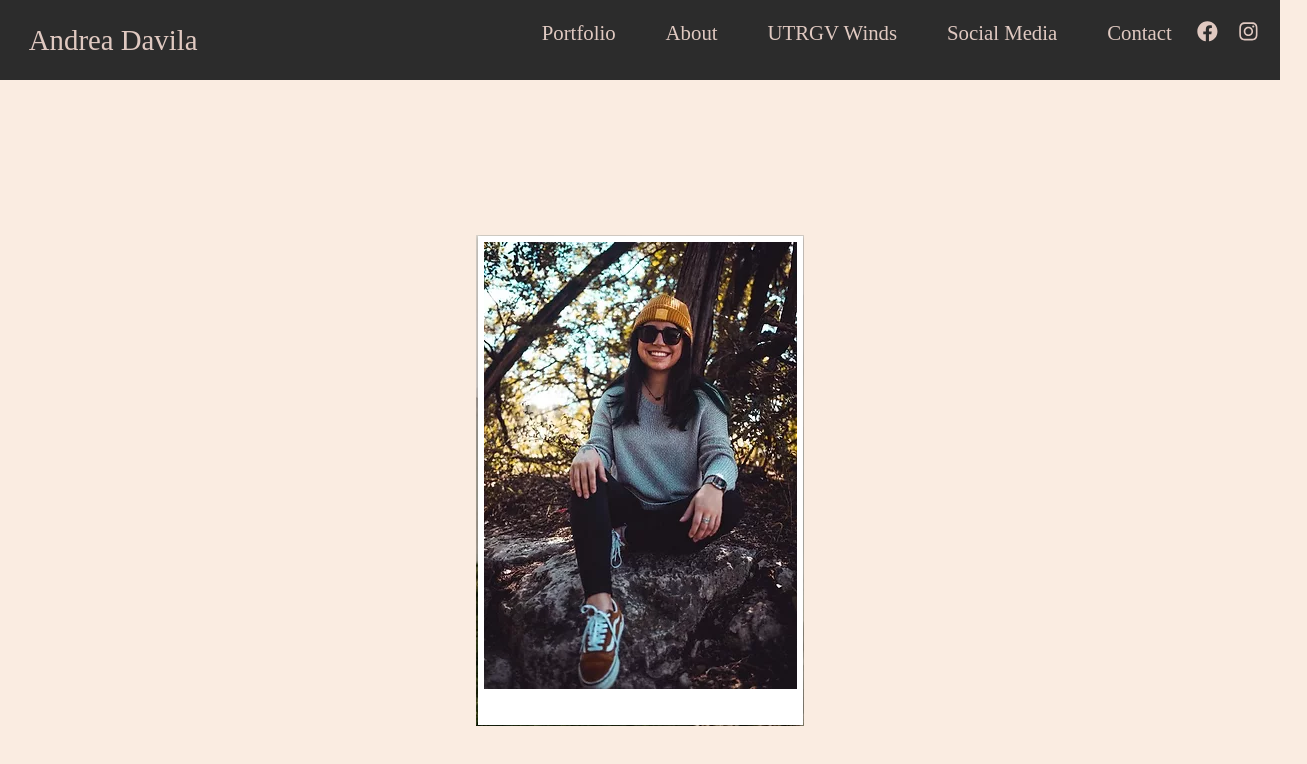
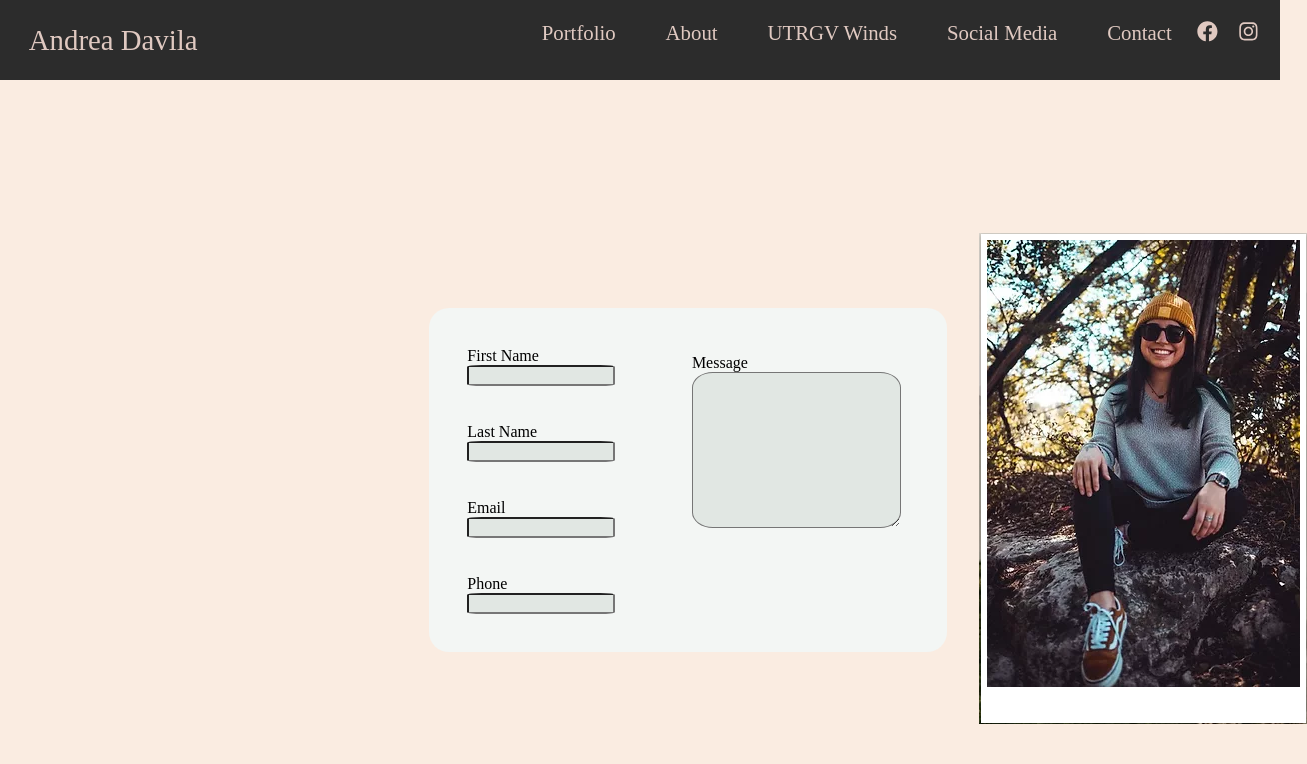
Before and after one commit to owlsCloud/Andrea-Portfolio, a React (Create React App) app: page /contact in a window 1280 px wide. Shown: the top 764 px of the page, 1307 px wide, since content can reach past the window. Built offline with nearby package versions, Linux system fonts and the light colour scheme; the HTML template or start-up script is replaced by a standard one.

Commit message:
contact form styling;

```diff
--- /dev/null
+++ b/src/components/ContactForm.js
@@ -0,0 +1,37 @@
+import React from "react";
+import "../styles/contactForm.scss";
+function ContactForm() {
+  return (
+    <form action="">
+      <div className="contactForm">
+        <div className="contactForm__name">
+          <div className="contactForm__name-first">
+            <label htmlFor="">First Name</label>
+            <input type="text" />
+          </div>
+          <div className="contactForm__name-last">
+            <label htmlFor="">Last Name</label>
+            <input type="text" />
+          </div>
+          <div className="contactForm__email">
+            <label htmlFor="">Email</label>
+            <input type="text" />
+          </div>
+          <div className="contactForm__phone">
+            <label htmlFor="">Phone</label>
+            <input type="text" />
+          </div>
+        </div>
+
+        <div>
+          <div className="contactForm__msg">
+            <label htmlFor="">Message</label>
+            <textarea name="" id="" cols="30" rows="10"></textarea>
+          </div>
+        </div>
+      </div>
+    </form>
+  );
+}
+
+export default ContactForm;
--- a/src/pages/Contact.js
+++ b/src/pages/Contact.js
@@ -1,12 +1,17 @@
 import React from "react";
+import ContactForm from "../components/ContactForm";
 import "../styles/pages/contact.scss";
 import andrea from "../assets/images/andrea_contact.PNG";
 function Contact() {
   return (
     <section className="contact">
       <div className="contact__content">
-        <div></div>
-        <img src={andrea} alt="" />
+        <div className="contact__content-form">
+          <ContactForm />
+        </div>
+        <div className="contact__content-img">
+          <img src={andrea} alt="" />
+        </div>
       </div>
     </section>
   );
--- /dev/null
+++ b/src/styles/contactForm.scss
@@ -0,0 +1,35 @@
+.contactForm {
+  background-color: #f3f6f4;
+  display: flex;
+  margin-right: 2em;
+  border-radius: 20px;
+  height: auto;
+  padding: 20px;
+  &__name {
+    margin-right: 2em;
+    &-first,
+    &-last {
+      display: flex;
+      flex-direction: column;
+      padding: 10%;
+    }
+  }
+
+  &__email,
+  &__phone,
+  &__msg {
+    padding: 10%;
+    display: flex;
+    flex-direction: column;
+  }
+  input,
+  textarea {
+    border-radius: 10%;
+    background-color: #e1e7e3;
+
+    &:focus {
+      outline: none;
+      border: 2px solid green;
+    }
+  }
+}
--- a/src/styles/pages/contact.scss
+++ b/src/styles/pages/contact.scss
@@ -8,6 +8,8 @@
     width: 33%;
     display: flex;
     align-items: center;
-    flex-direction: column;
+
+    &-form {
+    }
   }
 }
```
